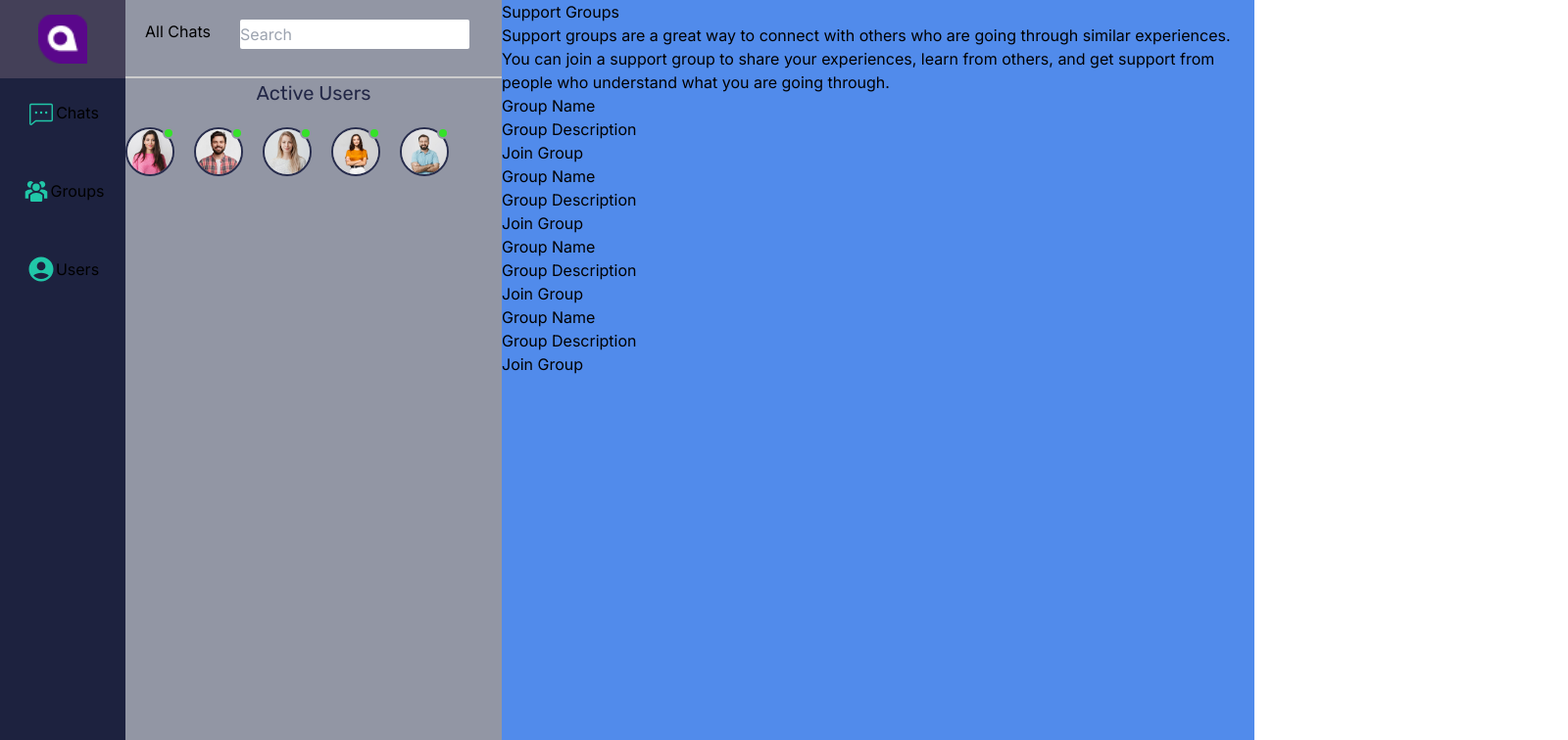
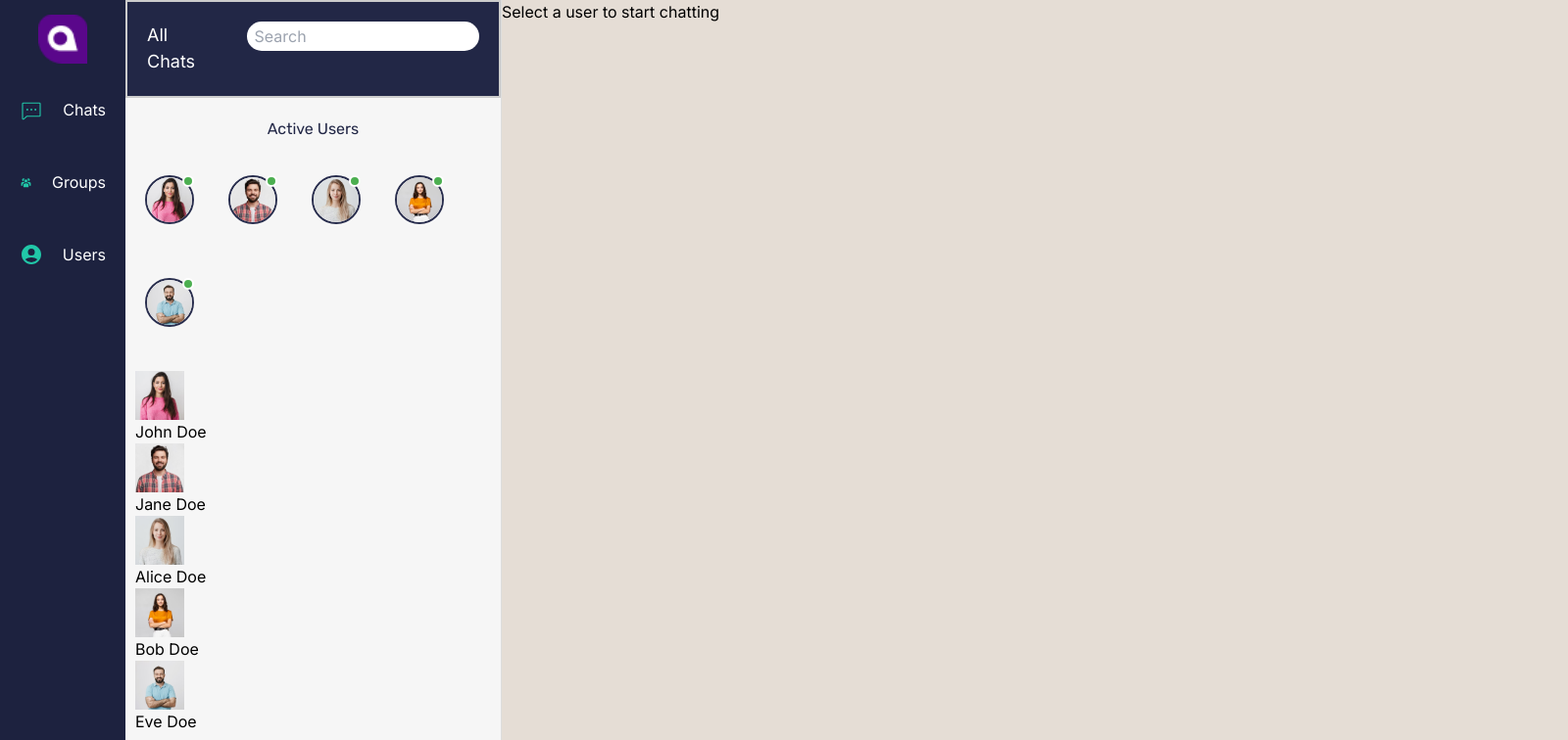
Before and after one commit to lewmas9152/MindHarmony, a Next.js app in the folder frontend/: page /chat in a window 1280 px wide. Shown: the top 756 px of the page at 98% size, 1600 px wide, since content can reach past the window. Built offline with nearby package versions, Linux system fonts and the light colour scheme; a web font is replaced by a local one.

Commit message:
added chat

```diff
--- a/frontend/app/chat/page.tsx
+++ b/frontend/app/chat/page.tsx
@@ -1,17 +1,69 @@
+"use client"
+import { useState } from "react";
 import Link from "next/link";
 import Image from "next/image";
 import ChatIcon from "../images/chatscon.svg";
 import UserIcon from "../images/user.svg";
 import Groupcon from "../images/groupcon.svg";
 import ChatLogo from "../images/chat2.png";
-import "../sass/Chats.scss";
 import User1 from "../images/avatar-1.jpg";
 import User2 from "../images/avatar-2.jpg";
 import User3 from "../images/avatar-3.jpg";
 import User4 from "../images/avatar-7.jpg";
 import User5 from "../images/avatar-5.jpg";
+import "../sass/Chats.scss";
 
 export default function SupportGroups() {
+    const [activeUsers] = useState([
+        { id: 1, name: "John Doe", avatar: User1 },
+        { id: 2, name: "Jane Doe", avatar: User2 },
+        { id: 3, name: "Alice Doe", avatar: User3 },
+        { id: 4, name: "Bob Doe", avatar: User4 },
+        { id: 5, name: "Eve Doe", avatar: User5 },
+    ]);
+
+    const [selectedUser, setSelectedUser] = useState(null);
+    const [messages, setMessages] = useState([]);
+    const [userInput, setUserInput] = useState("");
+    const [error, setError] = useState("");
+
+    const handleUserSelect = (user) => {
+        setSelectedUser(user);
+        setMessages([]); // Clear previous chat messages
+    };
+
+    const handleInputChange = (e) => {
+        setUserInput(e.target.value);
+    };
+
+    const handleSubmit = (e) => {
+        e.preventDefault();
+        if (userInput.trim() === "") {
+            setError("Please enter a message.");
+            return;
+        }
+
+        const newMessage = {
+            id: messages.length + 1,
+            text: userInput,
+            sender: "currentUser",
+        };
+
+        setMessages([...messages, newMessage]);
+        setUserInput("");
+        setError("");
+
+        // Simulate a response from the selected user
+        setTimeout(() => {
+            const responseMessage = {
+                id: messages.length + 2,
+                text: `Hi, this is ${selectedUser.name}. How can I help you?`,
+                sender: selectedUser.id,
+            };
+            setMessages((prevMessages) => [...prevMessages, responseMessage]);
+        }, 1000);
+    };
+
     return (
         <div className="container">
            <div className="nav-bar">
@@ -59,69 +111,63 @@ export default function SupportGroups() {
                 <div className="active-users">
                     <h2>Active Users</h2>
                     <div className="active">
-                        <div className="user1">
+                        {activeUsers.map((user) => (
+                            <div key={user.id} className={`user${user.id}`} onClick={() => handleUserSelect(user)}>
                                 <div className="user-profile">
-                                <Image src={User1} alt="User Icon" width={50} height={50} quality={100} />
+                                    <Image src={user.avatar} alt={`User ${user.id}`} width={50} height={50} quality={100} />
                                     <div className="online-status"></div>
                                 </div>
                             </div>
-                        <div className="user2">
-                            <div className="user-profile">
-                                <Image src={User2} alt="User Icon" width={50} height={50} quality={100} />
-                                <div className="online-status"></div>
-                            </div>
-                        </div>
-                        <div className="user3">
-                            <div className="user-profile">
-                                <Image src={User3} alt="User Icon" width={50} height={50} quality={100} />
-                                <div className="online-status"></div>
-                            </div>
-                        </div>
-                        <div className="user4">
-                            <div className="user-profile">
-                                <Image src={User4} alt="User Icon" width={50} height={50} quality={100} />
-                                <div className="online-status"></div>
-                            </div>
-                        </div>
-                        <div className="user5">
-                            <div className="user-profile">
-                                <Image src={User5} alt="User Icon" width={50} height={50} quality={100} />
-                                <div className="online-status"></div>
-                            </div>
-                        </div>
+                        ))}
                     </div>
                 </div>
                 <div className="chat-list">
-
+                    {activeUsers.map((user) => (
+                        <div key={user.id} className={`chat${user.id}`} onClick={() => handleUserSelect(user)}>
+                            <div className="chat-profile">
+                                <Image src={user.avatar} alt={`User ${user.id}`} width={50} height={50} quality={100} />
+                            </div>
+                            <div className="chat-name">{user.name}</div>
+                        </div>
+                    ))}
                 </div>
             </div>
-            <div className="chat-content-container">
-                <div className="content">
-                    <h1>Support Groups</h1>
-                    <p>Support groups are a great way to connect with others who are going through similar experiences. You can join a support group to share your experiences, learn from others, and get support from people who understand what you are going through.</p>
+            <div className="chat-area">
+                {selectedUser ? (
+                    <>
+                    <div className="header-chat">
+                        <div className="current-user-image">
+                            <Image src={User1} alt="User 1" width={50} height={50} quality={100} />
                         </div>
-                <div className="group-list">
-                    <div className="group">
-                        <h2>Group Name</h2>
-                        <p>Group Description</p>
-                        <button>Join Group</button>
+
+                        <h2>Chat with {selectedUser.name}</h2>
                         </div>
-                    <div className="group">
-                        <h2>Group Name</h2>
-                        <p>Group Description</p>
-                        <button>Join Group</button>
+                        <div className="conversation">
+                            {messages.map((message) => (
+                                <div key={message.id} className={`message ${message.sender === 'currentUser' ? 'user' : 'other'}`}>
+                                    <img
+                                        src={message.sender === 'currentUser' ? '/path/to/current-user-avatar.jpg' : selectedUser.avatar.src}
+                                        alt={message.sender === 'currentUser' ? 'You' : selectedUser.name}
+                                        className="avatar"
+                                    />
+                                    <div className="text">{message.text}</div>
                                 </div>
-                    <div className="group">
-                        <h2>Group Name</h2>
-                        <p>Group Description</p>
-                        <button>Join Group</button>
+                            ))}
                         </div>
-                    <div className="group">
-                        <h2>Group Name</h2>
-                        <p>Group Description</p>
-                        <button>Join Group</button>
-                    </div>
-                </div>
+                        <form onSubmit={handleSubmit}>
+                            <input
+                                type="text"
+                                value={userInput}
+                                onChange={handleInputChange}
+                                placeholder="Start typing here..."
+                            />
+                            <button type="submit">Send</button>
+                        </form>
+                        {error && <p className="error">{error}</p>}
+                    </>
+                ) : (
+                    <p>Select a user to start chatting</p>
+                )}
             </div>
         </div>
     );
--- a/frontend/app/sass/Chats.scss
+++ b/frontend/app/sass/Chats.scss
@@ -30,6 +30,8 @@ $font-playwrite: 'Playwrite IT Moderna', sans-serif;
     flex-direction: row;
     justify-content: center;
     align-items: center;
+    gap: 20px;
+    color:#fff;
     &:hover {
         background-color: #b9c1cf;
         width: 100%;
@@ -39,64 +41,11 @@ $font-playwrite: 'Playwrite IT Moderna', sans-serif;
 
 .container {
     display: grid;
-    grid-template-columns: 10% 30% 60%;
+    grid-template-columns: 10% 30% 85%;
     width: 100%;
     height: 100vh;
     margin: 0;
     padding: 0;
-}
-
-.nav-bar {
-    position: sticky;
-    top: 0;
-    height: 100vh;
-    background-color: $col-13;
-    .nav-logo {
-        display: flex;
-        justify-content: center;
-        align-items: center;
-        height: 10%;
-        background-color: $col-4;
-        img {
-            width: 50px;
-            height: 50px;
-        }
-    }
-    .nav-container {
-        display: flex;
-        flex-direction: column;
-        justify-content: center;
-        gap: 50px;
-        padding: 20px;
-        .nav-item {
-            display: flex;
-            justify-content: center;
-            align-items: center;
-            height: 50px;
-            background-color: $col-4;
-            border-radius: 10px;
-            cursor: pointer;
-            img {
-                width: 30px;
-                height: 30px;
-            }
-            p {
-                font-family: $font-josefin;
-                font-size: 20px;
-                color: $col-2;
-                margin-left: 10px;
-            }
-        }
-        .chats-container {
-            @include chat-container;
-        }
-        .group-container {
-            @include chat-container;
-        }
-        .user-container {
-            @include chat-container;
-        }
-    }
 }
 
 .content-container {
@@ -163,8 +112,281 @@ $font-playwrite: 'Playwrite IT Moderna', sans-serif;
             }
         }
     }
+    .chat-list{
+        padding: 10px;
+        gap: 20px;
+        .chat{
+            display: flex;
+            flex-direction: row;
+            gap: 20px;
+            border-radius: 8px;
+            padding: 20px;
+            border: 2px solid #ccc;
+            margin-top: 5px;
+            .chat-profile{
+                img{
+                    width: 50px;
+                    height: 50px;
+                    border-radius: 50%;
+                    border: 2px solid $col-6;
+                }
+            }
+            .chat-info{
+                display: flex;
+                flex-direction: column;
+                justify-content: center;
+                h2{
+                    font-family: $font-rubik;
+                    font-size: 20px;
+                    color: $col-1;
+                }
+                p{
+                    font-family: $font-josefin;
+                    font-size: 15px;
+                    color: $col-2;
+                }
+            }
+        }
+    }
 }
 
 .chat-content-container {
     background-color: #518beb;
 }
+// Chat.scss
+
+// Variables
+$primary-color: #1d223f;
+$secondary-color: #1d223f;
+$background-color: #e5ddd5;
+$chat-bubble-user: #dcf8c6;
+$chat-bubble-other: #ffffff;
+$text-color: #303030;
+
+.container {
+    display: grid;
+    grid-template-columns: 10% 30% 85%;
+    width: 100%;
+    height: 100vh;
+    margin: 0;
+    padding: 0;
+}
+
+.nav-bar {
+    position: sticky;
+    top: 0;
+    height: 100vh;
+    background-color: $col-13;
+    .nav-logo {
+        display: flex;
+        justify-content: center;
+        align-items: center;
+        height: 10%;
+        img {
+            width: 50px;
+            height: 50px;
+        }
+    }
+    .nav-container {
+        display: flex;
+        flex-direction: column;
+        justify-content: center;
+        gap: 50px;
+        padding: 20px;
+        .nav-item {
+            display: flex;
+            justify-content: center;
+            align-items: center;
+            height: 50px;
+            background-color: $col-4;
+            border-radius: 10px;
+            cursor: pointer;
+            img {
+                width: 50px;
+                height: 50px;
+            }
+            p {
+                font-family: $font-josefin;
+                font-size: 20px;
+                color: $col-2;
+                margin-left: 10px;
+            }
+        }
+        .chats-container {
+            @include chat-container;
+        }
+        .group-container {
+            @include chat-container;
+        }
+        .user-container {
+            @include chat-container;
+        }
+    }
+}
+
+.content-container {
+  width: 100%;
+  background-color: #f6f6f6;
+  border-right: 1px solid #ddd;
+
+  .top {
+    padding: 20px;
+    border:2px solid #ccc;
+    color: white;
+    height: 100px;
+    background-color: $col-1;
+
+    h1 {
+      font-size: 18px;
+      margin-bottom: 10px;
+    }
+
+    .search-bar input {
+      width: 100%;
+      padding: 8px;
+      border: none;
+      border-radius: 20px;
+    }
+  }
+
+  .active-users {
+    padding: 20px;
+
+    h2 {
+      font-size: 16px;
+      margin-bottom: 15px;
+    }
+
+    .active {
+      display: flex;
+      flex-wrap: wrap;
+
+      .user-profile {
+        position: relative;
+        margin-right: 15px;
+        margin-bottom: 15px;
+        cursor: pointer;
+
+        &:hover {
+          opacity: 0.8;
+        }
+
+        img {
+          border-radius: 50%;
+        }
+
+        .online-status {
+          position: absolute;
+          bottom: 0;
+          right: 0;
+          width: 12px;
+          height: 12px;
+          background-color: #4caf50;
+          border-radius: 50%;
+          border: 2px solid white;
+        }
+      }
+    }
+  }
+}
+
+.chat-area {
+  flex-grow: 1;
+  display: flex;
+  flex-direction: column;
+  background-color: $background-color;
+  .header-chat{
+        position: sticky;
+        display: block;
+        height: 100px;
+        border:3px solid #ccc;
+        background-color: $col-13;
+    h2 {
+        padding: 20px;
+
+        color: white;
+
+      }
+  }
+
+
+
+  .conversation {
+    flex-grow: 1;
+    background-color: $col-8;
+    padding: 20px;
+    overflow-y: auto;
+
+    .message {
+      display: flex;
+      margin-bottom: 15px;
+
+      .avatar {
+        width: 40px;
+        height: 40px;
+        border-radius: 50%;
+        margin-right: 10px;
+      }
+
+      .text {
+        max-width: 60%;
+        padding: 10px;
+        border-radius: 10px;
+        font-size: 14px;
+        line-height: 1.4;
+      }
+
+      &.user {
+        flex-direction: row-reverse;
+
+        .avatar {
+          margin-right: 0;
+          margin-left: 10px;
+        }
+
+        .text {
+          background-color: $chat-bubble-user;
+          border-bottom-right-radius: 0;
+        }
+      }
+
+      &.other .text {
+        background-color: $chat-bubble-other;
+        border-bottom-left-radius: 0;
+      }
+    }
+  }
+
+  form {
+    display: flex;
+    padding: 20px;
+    background-color: $col-1;
+
+    input {
+      flex-grow: 1;
+      padding: 10px;
+      border: 1px solid $col-1;
+      border-radius: 20px;
+      margin-right: 10px;
+    }
+
+    button {
+      background-color: $primary-color;
+      color: white;
+      border: none;
+      padding: 10px 20px;
+      border-radius: 20px;
+      cursor: pointer;
+
+      &:hover {
+        background-color: darken($primary-color, 10%);
+      }
+    }
+  }
+
+  .error {
+    color: red;
+    text-align: center;
+    margin-top: 10px;
+  }
+}
```
Lines whose indentation alone changed are shown as unchanged.
